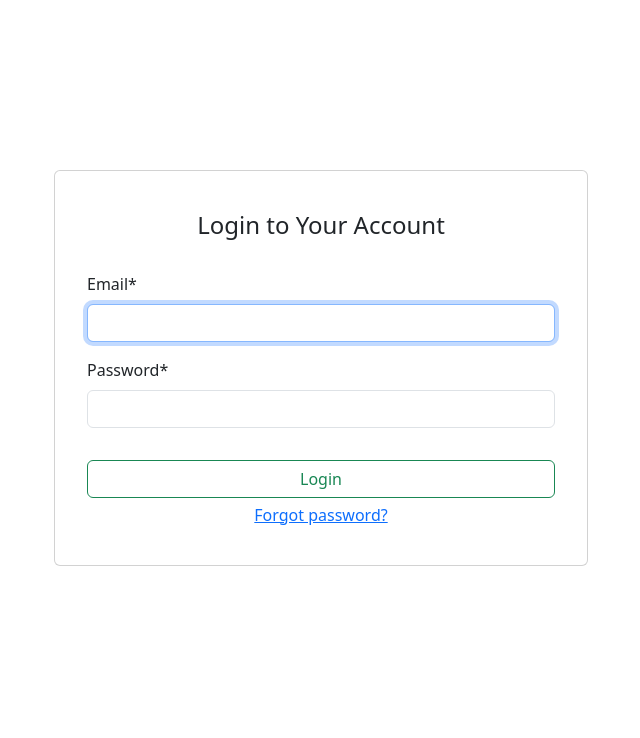
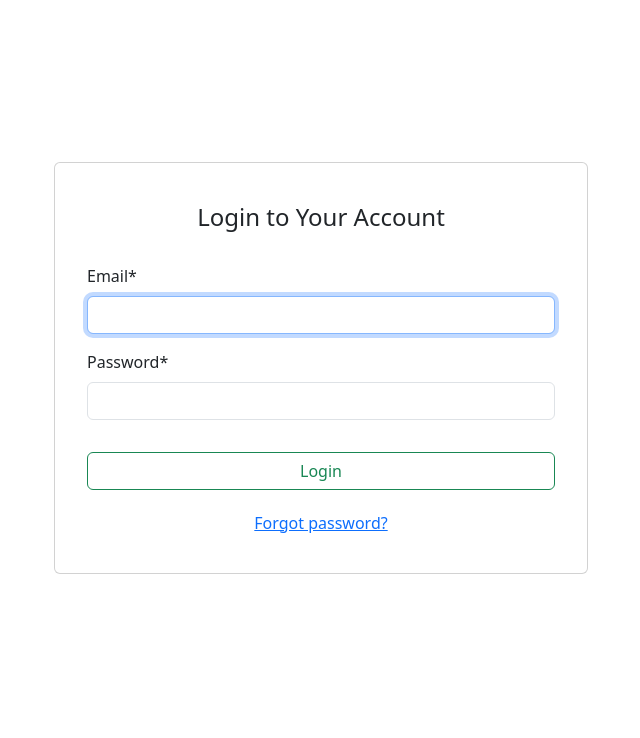
Before and after one commit to DSCRongo/dsc_uchaguzi_online, a Django app: page /accounts/login/ in a window 1280 px wide. Shown: the part 24-762 px from the top of the page, without its empty margins (319-959 px from the left). Run offline with Django 5.2, Linux system fonts and the light colour scheme; some libraries are stand-ins or nearby versions.

Commit message:
added margin-bottom with bootstrap's class '.mb-4' in login button

```diff
--- a/templates/accounts/login.html
+++ b/templates/accounts/login.html
@@ -21,7 +21,7 @@
 											</div>
 										</div>
 										<div class="col-12 mt-3">
-											<button class="btn btn-outline-success w-100 mb-2" type="submit">Login</button>
+											<button class="btn btn-outline-success w-100 mb-4" type="submit">Login</button>
 										</div>
 										<div class="col-12">
 											<hr class="dropdown-divider">
```
